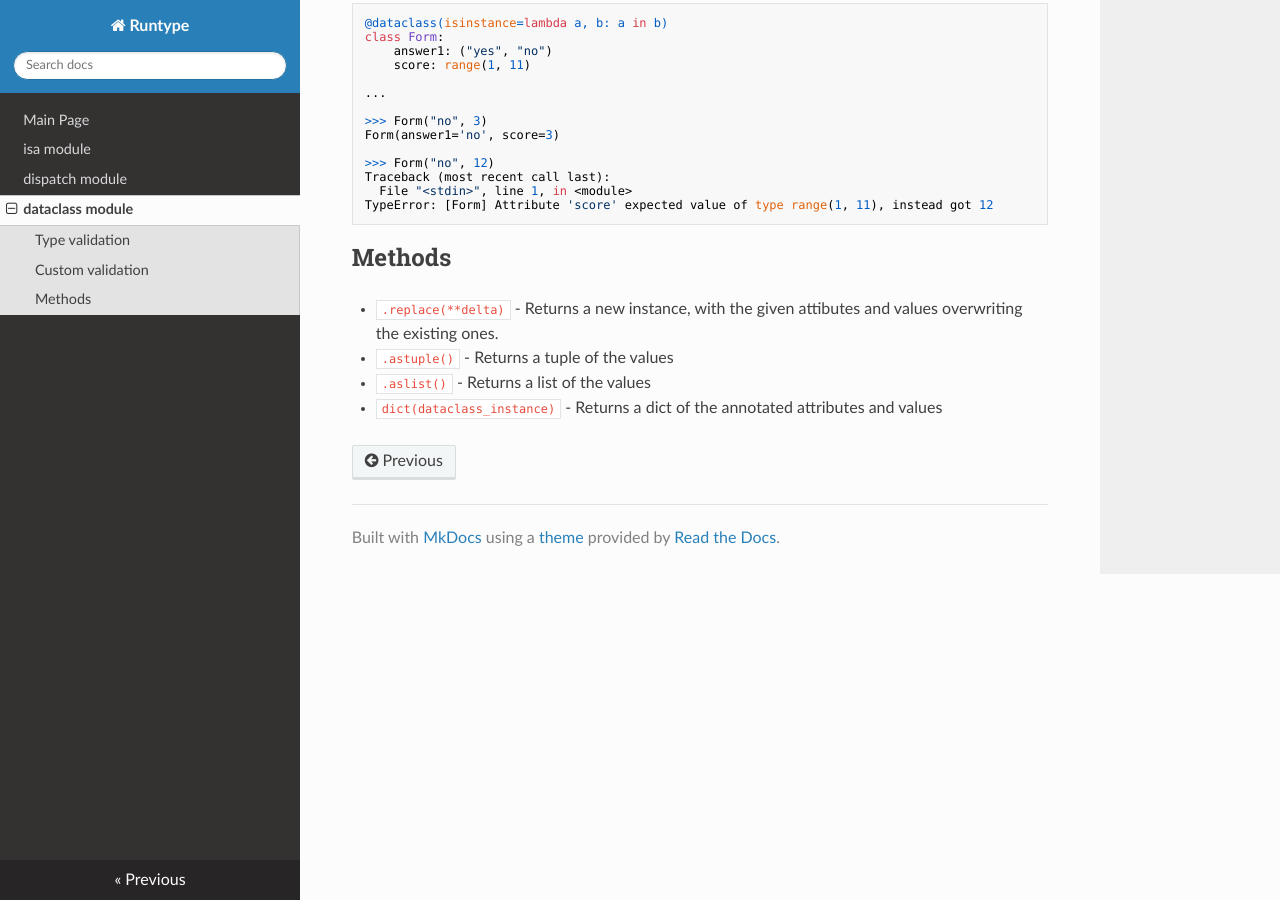
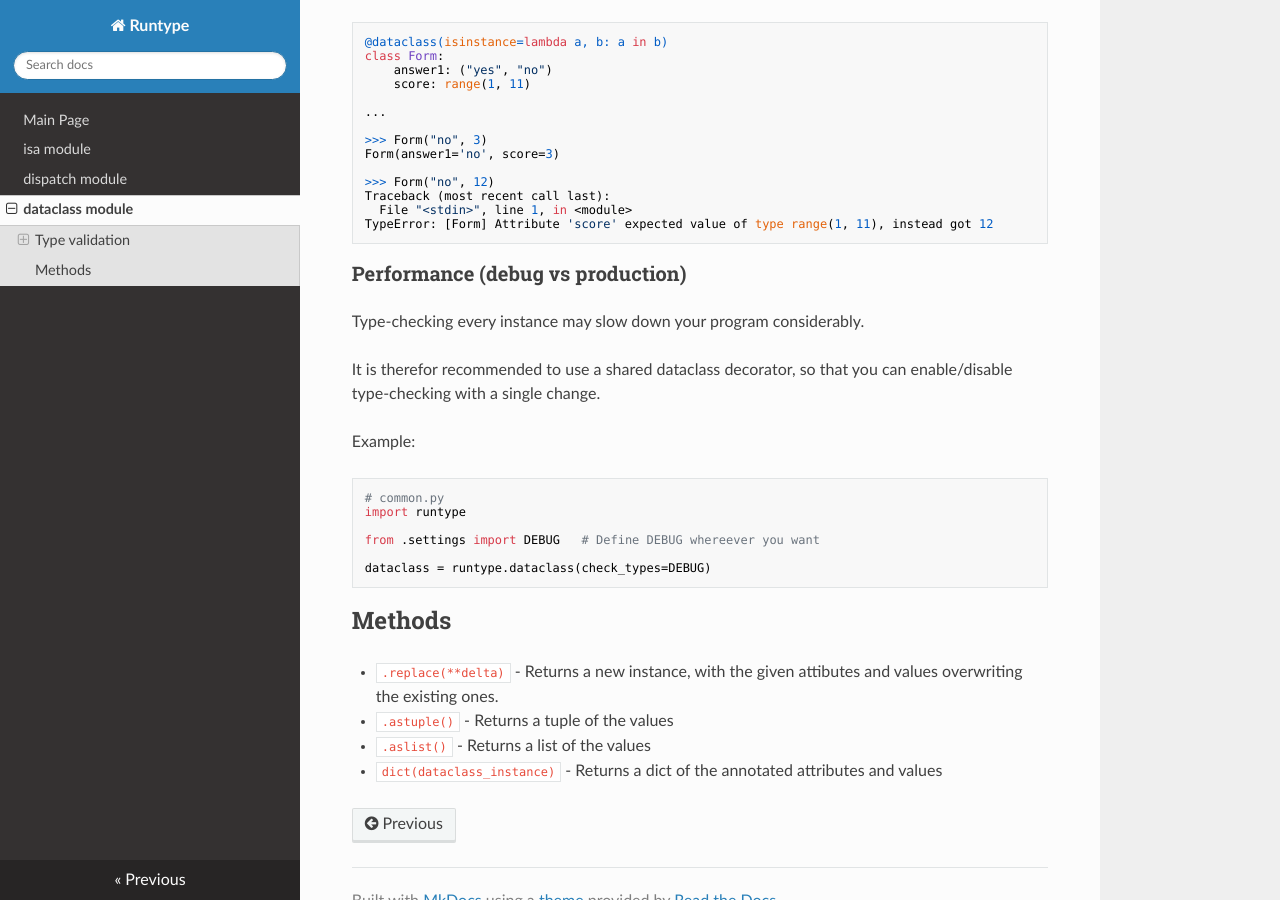
Before and after one commit to erezsh/runtype, an MkDocs documentation site: the page built from docs/dataclass.md, in a window 1280 px wide and 900 px high, scrolled down 1198 px. Built offline with MkDocs 1.6.1, drawn with Linux system fonts in a browser that asks for light colours; nearby versions of some CDN libraries; some of the changed text lies outside the part shown.

Commit message:
Added check_types option. Version bump.

````diff
--- a/docs/dataclass.md
+++ b/docs/dataclass.md
@@ -6,7 +6,7 @@
 
 These are the differences:
 
-1. Type validation - all the annotated attributes are validated, with `typing` support.
+1. Type validation - all the annotated attributes are validated, with `typing` support (disable with `check_types=False`).
 
 2. Frozen by default - which allows for automatic comparison and hashing based on the annotated attributes.
 
@@ -17,6 +17,9 @@
 Runtype's dataclass tests every annotated attribute against its annotation, when instanciating a dataclass, or when changing one of its attributes (when `frozen=False`).
 
 Runtype supports annotations with `typing` classes, by using the [`isa` module](isa.md).
+
+
+
 
 Example:
 
@@ -44,7 +47,7 @@
 ```
 
 
-## Custom validation
+### Custom validation
 
 It's possible to provide your own `isinstance` replacement when creating a dataclass, instead of `isa`.
 
@@ -66,6 +69,24 @@
   File "<stdin>", line 1, in <module>
 TypeError: [Form] Attribute 'score' expected value of type range(1, 11), instead got 12
 ```
+
+### Performance (debug vs production)
+
+Type-checking every instance may slow down your program considerably.
+
+It is therefor recommended to use a shared dataclass decorator, so that you can enable/disable type-checking with a single change.
+
+Example:
+
+```python
+# common.py
+import runtype
+
+from .settings import DEBUG   # Define DEBUG whereever you want
+
+dataclass = runtype.dataclass(check_types=DEBUG)
+```
+
 ## Methods
 
 * `.replace(**delta)` - Returns a new instance, with the given attibutes and values overwriting the existing ones.
--- a/runtype/__init__.py
+++ b/runtype/__init__.py
@@ -8,4 +8,4 @@
 
 
 
-__version__ = "0.1.1"
+__version__ = "0.1.2"
````
Also changed, not shown: 1 other file.
